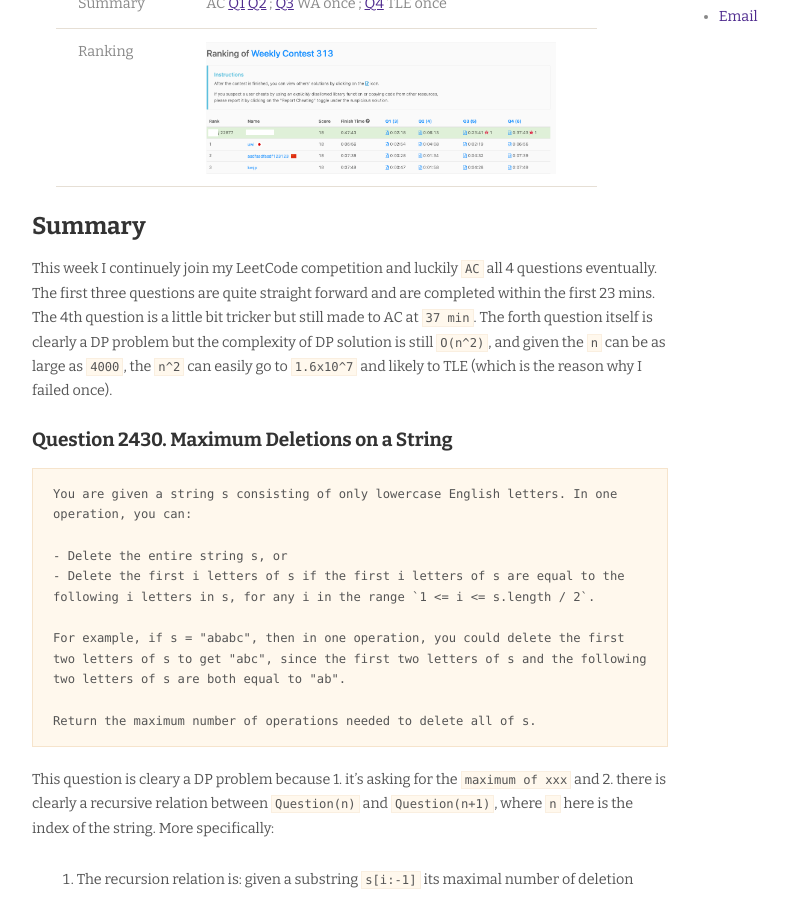
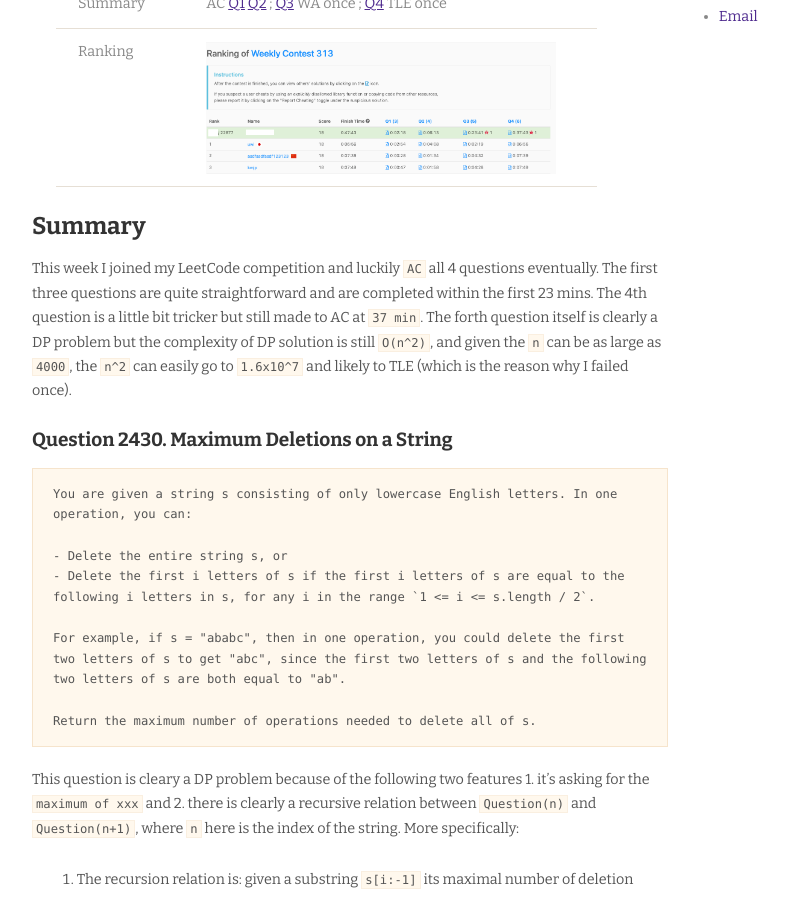
Before and after one commit to xuzhentao/xuzhentao.github.io, a Jekyll site: the page built from _posts/leetcode/2022-10-01-Leetcode-Weekly-Contest.md, in a window 1280 px wide and 900 px high, scrolled down 384 px. Shown: the whole window, without its empty margins (178-966 px from the left). Built offline with Jekyll 4.4.1, drawn with Linux system fonts in a browser that asks for light colours; nearby versions of some CDN libraries; some of the changed text lies outside the part shown.

Commit message:
[XS][Post][Updaate] Minor update on 20221001 leetcode post 2

````diff
--- a/_posts/leetcode/2022-10-01-Leetcode-Weekly-Contest.md
+++ b/_posts/leetcode/2022-10-01-Leetcode-Weekly-Contest.md
@@ -16,7 +16,7 @@ excerpt: LinkedIn Learning
 
 ### **Summary**
 
-This week I continuely join my LeetCode competition and luckily `AC` all 4 questions eventually. The first three questions are quite straight forward and are completed within the first 23 mins. The 4th question is a little bit tricker but still made to AC at `37 min`. The forth question itself is clearly a DP problem  but the complexity of DP solution is still `O(n^2)`, and given the `n` can be as large as `4000`, the `n^2` can easily go to `1.6x10^7` and likely to TLE (which is the reason why I failed once).
+This week I joined my LeetCode competition and luckily `AC` all 4 questions eventually. The first three questions are quite straightforward and are completed within the first 23 mins. The 4th question is a little bit tricker but still made to AC at `37 min`. The forth question itself is clearly a DP problem  but the complexity of DP solution is still `O(n^2)`, and given the `n` can be as large as `4000`, the `n^2` can easily go to `1.6x10^7` and likely to TLE (which is the reason why I failed once).
 
 
 ##### **Question 2430. Maximum Deletions on a String**
@@ -31,7 +31,7 @@ For example, if s = "ababc", then in one operation, you could delete the first t
 Return the maximum number of operations needed to delete all of s.
 ```
 
-This question is cleary a DP problem because 1. it's asking for the `maximum of xxx` and 2. there is clearly a recursive relation between `Question(n)` and `Question(n+1)`, where `n` here is the index of the string. More specifically:
+This question is cleary a DP problem because of the following two features 1. it's asking for the `maximum of xxx` and 2. there is clearly a recursive relation between `Question(n)` and `Question(n+1)`, where `n` here is the index of the string. More specifically:
 1. The recursion relation is: given a substring `s[i:-1]` its maximal number of deletion `Result(i)` is `max(Result(i+j)) among all eligible j` if there is any such `j` for repeated starting substring (this coresponds to deleting the repeated leading substring), or `1` if no such `j` exist (this corresponds to deleting the entire string).
 2. the base case is: if `i==len(s)-1`, i.e. if there is only one character in the sub-problem, then the maximum number of deletion is 1. i.e. `Result(len(s)-1) =  1`.
 
@@ -72,7 +72,7 @@ if len(set(s)) == 1:
 
 Although this can walk around the test case and AC this question, I personally don't think this is a perfect solution, because essentially the problem's complexity hasn't been changed and there is still edge case not covered by it (e.g. what if there is a test case with `aaaa.....ab`, clearly it will still lead to TLE because the monotonic substring condition will never be satisified).
 
-Therefore I did the following experiments to see if we can universally solve this problem (i.e. avoid the TLE) without using the `len(set(s)) == 1` checking. In short, although I eventually didn't find a good solution that can walkaround this test case, some valuable lessons are learnt.
+Therefore I did the following experiments to see if we can universally solve this problem (i.e. avoid the TLE) without using the `len(set(s)) == 1` checking. In short, **although I eventually didn't find a good solution that can walkaround this test case, some valuable lessons are learnt.**
 
 * I firstly tried to change the `DP` argument from type `string` to `int`. The intuition behind it is that Python string is immutable ([reference](https://www.educative.io/answers/why-are-strings-in-python-immutable)), meaning Python has to initiate a new object for creating substring via `s[i:j]` and this object initiation can be time-consuming. As a better solution, if we only use the index (i.e. pointer to the starting index of the original string), maybe the time for initiating string can be saved. The experiment support this assumption: the running time is consistently reduced from `2600ms` to `1500ms` (a `40%` improvement) for the test case of `2000` repeated `'a'`!
 ```python
````
